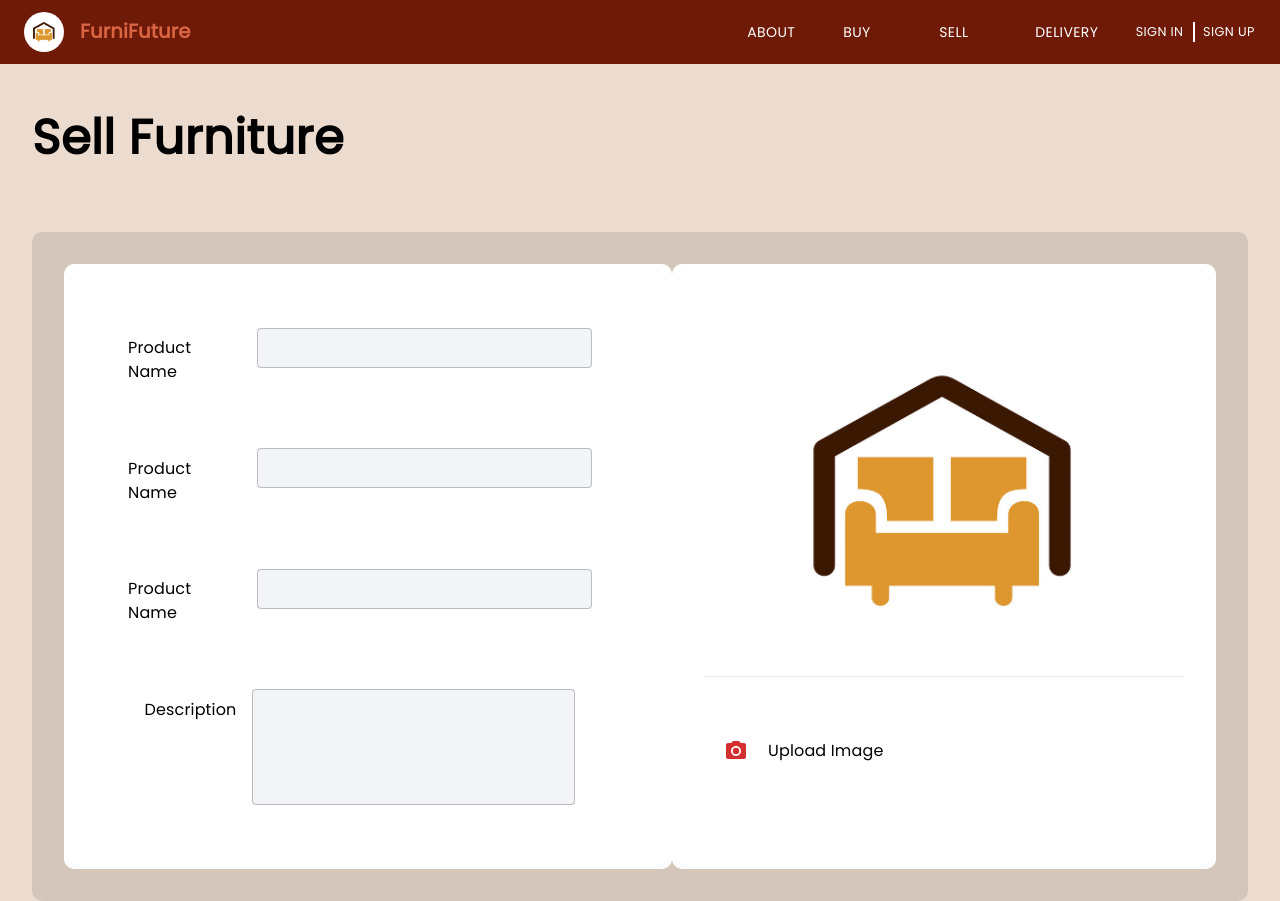
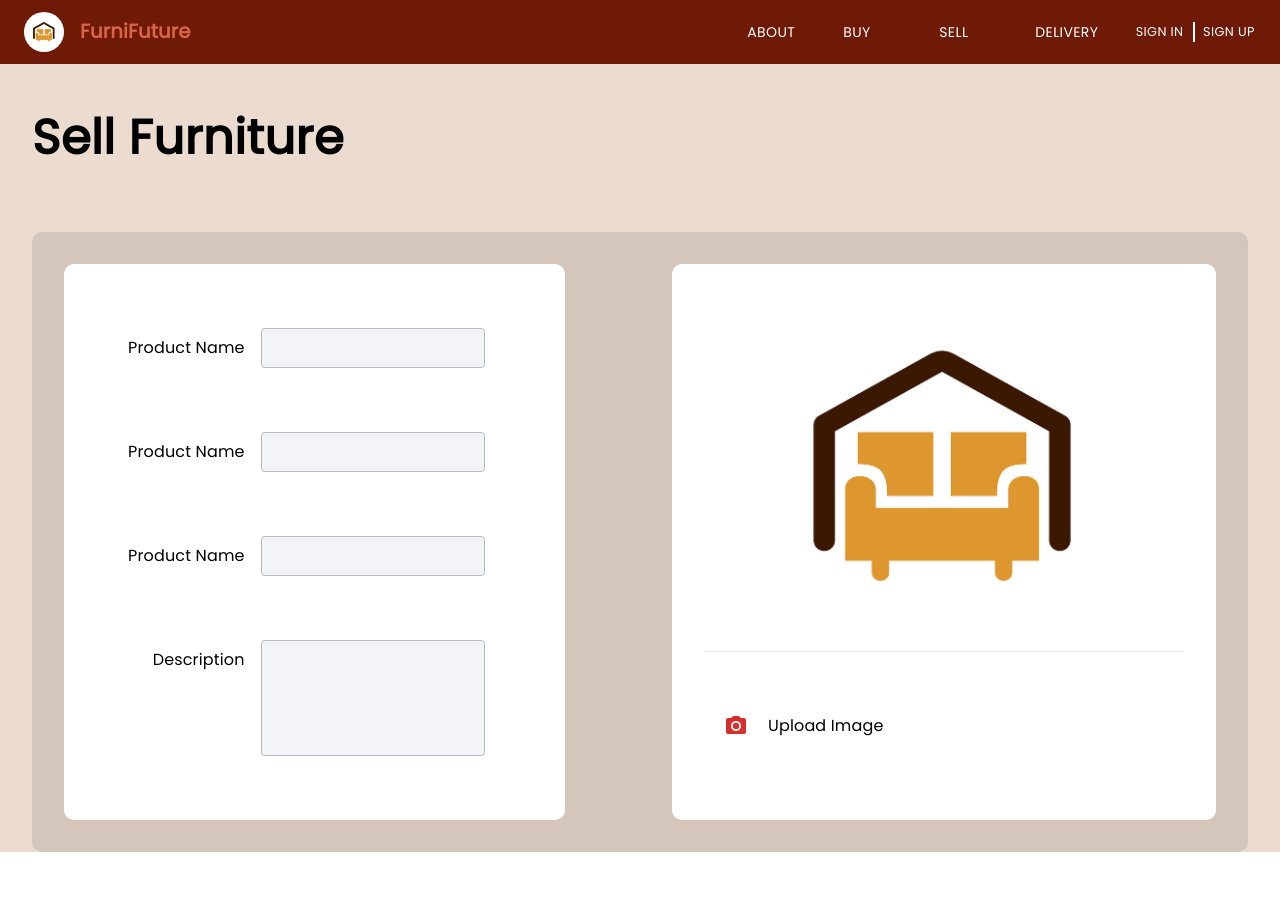
Before and after one commit to AhmadNourelddine/furnifuture, a React (Create React App) app: page /sell in a window 1280 px wide. After the commit the page ends 852 px from the top, so only its background shows below. Built offline with nearby package versions, Linux system fonts and the light colour scheme.

Commit message:
text field align fix

```diff
--- a/src/css/sell/sell.css
+++ b/src/css/sell/sell.css
@@ -31,7 +31,7 @@
     display: flex;
     flex-direction: column;
     justify-content: center;
-    align-items: center;
+    align-items: flex-end;
     background-color: white;
     padding: 2rem;
     border-radius: 10px;
@@ -53,6 +53,7 @@
 .sell-page-input-textfield{
     margin: 0 1rem !important;
     background-color: #F2F4F8 ;
+    width: 14rem ;
 }
 
 .sell-page-form-col2{
```
